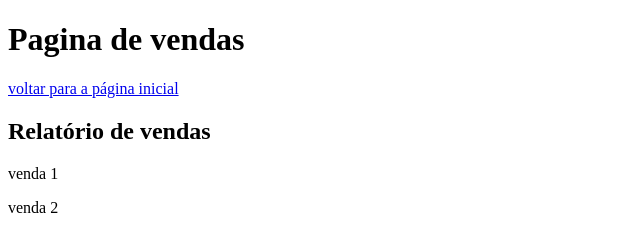
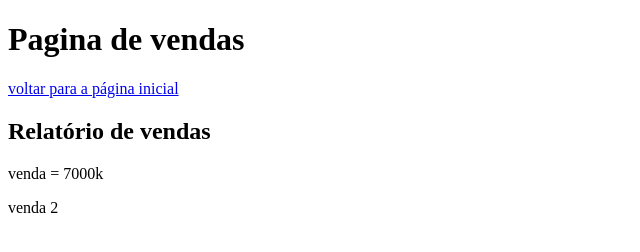
Before and after one commit to brenofurt/Estudos-git-devSuperior, a plain HTML site: page vendas.html in a window 1280 px wide. Shown: the full height of the page, 0-640 px from the left. Drawn offline with Linux system fonts and the light colour scheme.

Commit message:
atualizandos vendas para 7k

```diff
--- a/vendas.html
+++ b/vendas.html
@@ -10,7 +10,7 @@
     <h1>Pagina de vendas</h1>
     <a href="index.html">voltar para a página inicial</a>
     <h2>Relatório de vendas</h2>
-    <p>venda 1</p>
+    <p>venda = 7000k</p>
     <p>venda 2</p>
 
 </body>
```
